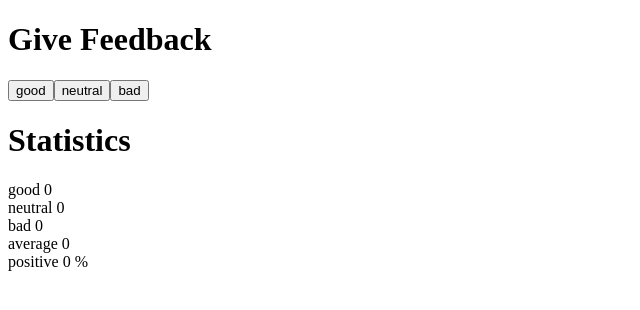
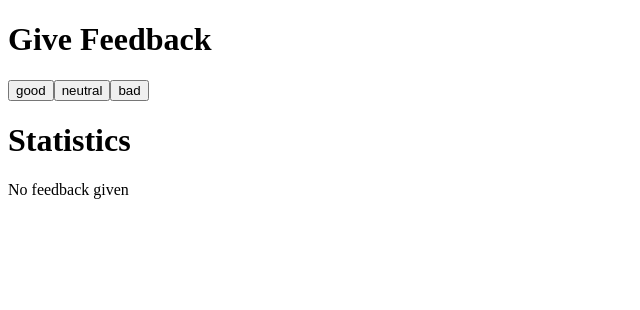
Before and after one commit to Zentakki/submission-repository, a React (Vite) app in the folder part1/unicafe/: page / in a window 1280 px wide. Shown: the top 310 px of the page, without its empty margins (0-640 px from the left). Built offline with nearby package versions, Linux system fonts and the light colour scheme.

Commit message:
part 1.9

```diff
--- a/part1/unicafe/src/App.jsx
+++ b/part1/unicafe/src/App.jsx
@@ -8,8 +8,21 @@ const DisplayHeader = (props) => {
 }
 
 const Statistics = (props) => {
+  if (props.goodCounter + props.neutralCounter + props.badCounter === 0) {
+    return (
+      <div>
+        No feedback given
+      </div>
+    )
+  }
   return (
-    <div>{props.text} {props.counter}</div>
+    <>
+      <div>{props.good} {props.goodCounter}</div>
+      <div>{props.neutral} {props.neutralCounter}</div>
+      <div>{props.bad} {props.badCounter}</div>
+      <div>{props.average} {props.averageCounter}</div>
+      <div>{props.positive} {props.positiveCounter}</div>
+    </>
   )
 }
 
@@ -57,11 +70,13 @@ const App = () => {
       <Button onClick={increaseNeutral} text='neutral'/>
       <Button onClick={increaseBad} text='bad'/>
       <DisplayHeader text='Statistics'/>
-      <Statistics text='good' counter={good}/>
-      <Statistics text='neutral' counter={neutral}/>
-      <Statistics text='bad' counter={bad}/>
-      <Statistics text='average' counter={calcAverage()}/>
-      <Statistics text='positive' counter={`${positivePecentage()} %`}/>
+      <Statistics
+        good='good' goodCounter={good}
+        neutral='neutral' neutralCounter={neutral}
+        bad='bad' badCounter={bad}
+        average='average' averageCounter={calcAverage()}
+        positive='positive' positiveCounter={`${positivePecentage()} %`}
+      />
     </div>
   )
 }
```
